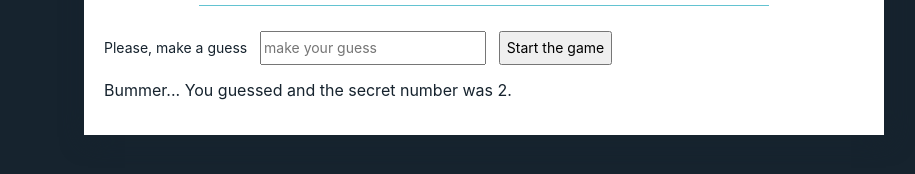
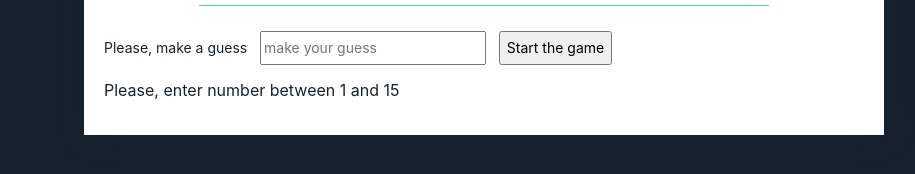
Before and after one commit to odrobcha/guessing-game, a plain HTML site: page index.html in a window 1280 px wide. Both pictures are taken after a click on the button "Start the game". Shown: the part 286-460 px from the top of the page, without its empty margins (156-1071 px from the left). Drawn offline with Linux system fonts and the light colour scheme.

Commit message:
Add conditions to check entered value

```diff
--- a/scripts/script.js
+++ b/scripts/script.js
@@ -8,7 +8,11 @@
     const playGame = () => {
         const userGuess = document.getElementById('userGuess').value;
         const computerGuess = randomInt(maxPeople);
-
+        console.log(typeof (userGuess));
+        if (userGuess == '' || parseInt(userGuess) < 0 || parseInt(userGuess) > maxPeople){
+            document.getElementById('result').innerHTML = `Please, enter number between 1 and ${maxPeople}`;
+            return
+        }
         if( computerGuess == userGuess){
             document.getElementById('result').innerHTML = `Awesome! You number ${userGuess} was correct. You can be named many things, hungry not being one of them.`
         } else {
--- a/style/styles.css
+++ b/style/styles.css
@@ -14,7 +14,7 @@
 
 html {
     height: 100%;
-    background: var(--main-blue) url(../img/becode-seal.png) top .5rem center no-repeat;
+    background: var(--main-blue) top .5rem center no-repeat;
     background-size: auto 25vh;
     font-family: -apple-system, BlinkMacSystemFont, "Segoe UI", Helvetica, Arial, sans-serif, "Apple Color Emoji", "Segoe UI Emoji", "Segoe UI Symbol";
     font-size: 62.5%;
```
